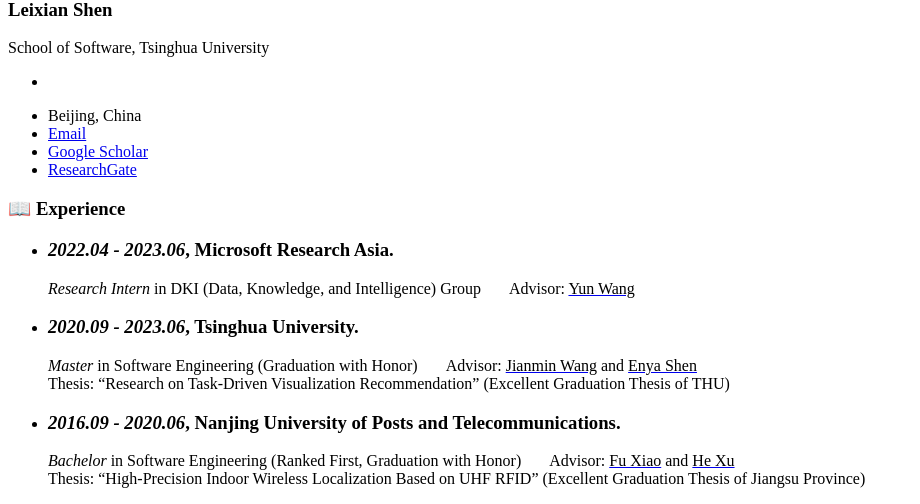
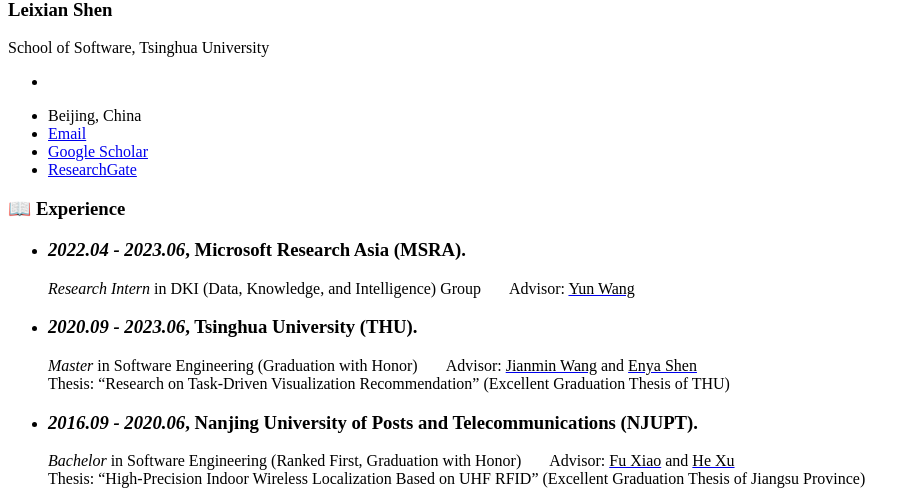
Before and after one commit to ShenLeixian/ShenLeixian1111, a Jekyll site: the page built from _pages/include/experience.md, in a window 1280 px wide. Shown: the part 490-994 px from the top of the page, without its empty margins (0-920 px from the left). Built offline with Jekyll 4.4.1, drawn with Linux system fonts in a browser that asks for light colours; our own code applies the rules of GitHub Pages for plain Markdown files.

Commit message:
Update experience.md

```diff
--- a/_pages/include/experience.md
+++ b/_pages/include/experience.md
@@ -1,15 +1,15 @@
 # 📖 Experience
 <!-- # <font color=Black>Experience</font> -->
-- ### *2022.04 - 2023.06*, Microsoft Research Asia. <br>
+- ### *2022.04 - 2023.06*, Microsoft Research Asia (MSRA). <br>
 *Research Intern* in DKI (Data, Knowledge, and Intelligence) Group
 &ensp;&ensp;&ensp;Advisor: [<font color=Black>Yun Wang</font>](https://www.microsoft.com/en-us/research/people/wangyun/)
 
-- ### *2020.09 - 2023.06*, Tsinghua University. <br>
+- ### *2020.09 - 2023.06*, Tsinghua University (THU). <br>
 *Master* in Software Engineering (Graduation with Honor)
 &ensp;&ensp;&ensp;Advisor: [<font color=Black>Jianmin Wang</font>](https://www.thss.tsinghua.edu.cn/faculty/wangjianmin.htm) and [<font color=Black>Enya Shen</font>](https://www.thss.tsinghua.edu.cn/faculty/shenenya.htm)<br>
 Thesis: "Research on Task-Driven Visualization Recommendation" (Excellent Graduation Thesis of THU)
 
-- ### *2016.09 - 2020.06*,  Nanjing University of Posts and Telecommunications. <br>
+- ### *2016.09 - 2020.06*,  Nanjing University of Posts and Telecommunications (NJUPT). <br>
 *Bachelor* in Software Engineering (Ranked First, Graduation with Honor)
 &ensp;&ensp;&ensp;Advisor: [<font color=Black>Fu Xiao</font>](https://yjs.njupt.edu.cn/dsgl/nocontrol/college/dsfcxq.htm?dsJbxxId=9B9D05C52A832DCFE050007F01006EFE) and [<font color=Black>He Xu</font>](https://yjs.njupt.edu.cn/dsgl/nocontrol/college/dsfcxq.htm?dsJbxxId=9B9D05C52C752DCFE050007F01006EFE)<br>
 Thesis: "High-Precision Indoor Wireless Localization Based on UHF RFID" (Excellent Graduation Thesis of Jiangsu Province)
```
